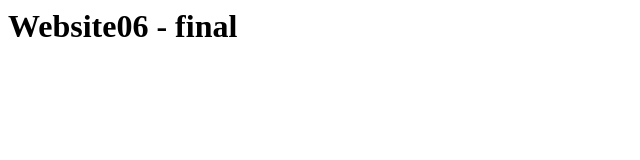
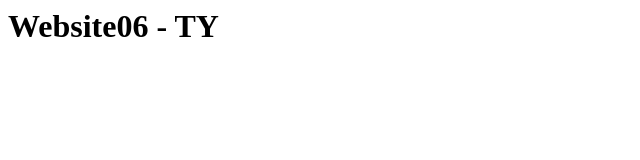
Before and after one commit to TzeYaang/websiteTY, a plain HTML site: page index.html in a window 1280 px wide. Shown: the full height of the page, 0-640 px from the left. Drawn offline with Linux system fonts and the light colour scheme.

Commit message:
Update index.html

```diff
--- a/index.html
+++ b/index.html
@@ -1,5 +1,5 @@
 <html>
   <body>
-    <h1>Website06 - final </h1>
+    <h1>Website06 - TY </h1>
   </body>
 </html>
```
